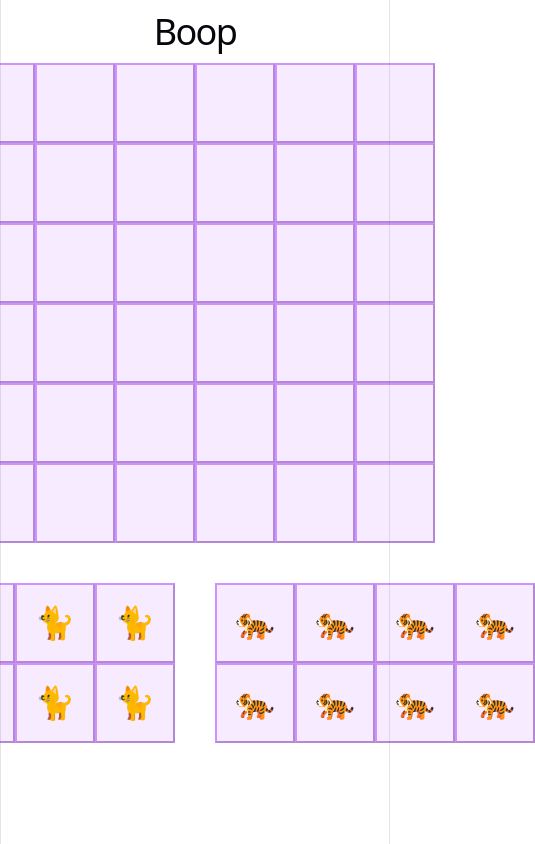
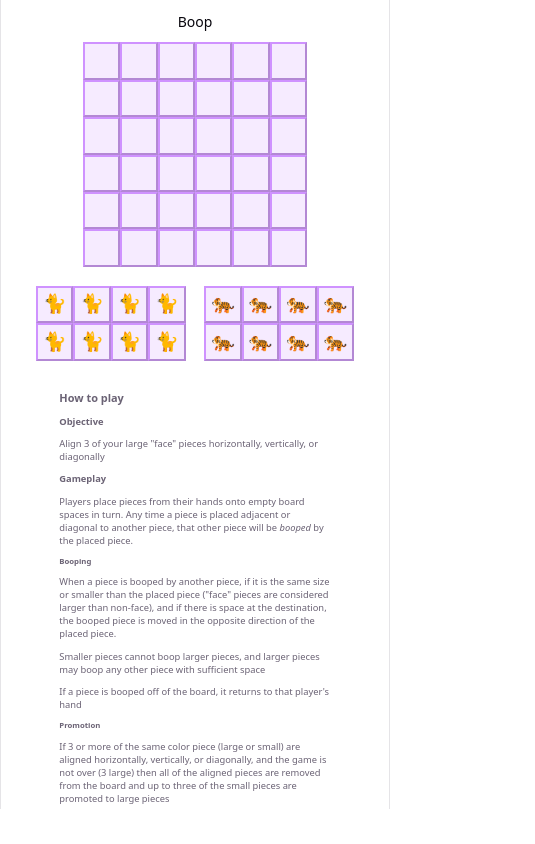
Before and after one commit to RyanAndrewMoore/boop-react, a React (Vite) app: page / in a window 390 px wide. Shown: the whole page, 535 px wide, since content can reach past the window. Built offline with nearby package versions, Linux system fonts and the light colour scheme.

Commit message:
Add layout responsiveness to aspect ratio
Added media query of aspect ratio. When it's less than 1/1, font becomes
relative to viewport-width

```diff
--- a/src/App.css
+++ b/src/App.css
@@ -1,215 +1,39 @@
 * {
   box-sizing: border-box;
-}
-
-.counter {
-  font-size: 16px;
-  padding: 5px 10px;
-  border-radius: 5px;
-  color: var(--accent);
-  background: var(--accent-bg);
-  border: 2px solid transparent;
-  transition: border-color 0.3s;
-  margin-bottom: 24px;
-
-  &:hover {
-    border-color: var(--accent-border);
-  }
-  &:focus-visible {
-    outline: 2px solid var(--accent);
-    outline-offset: 2px;
-  }
-}
-
-.hero {
-  position: relative;
-
-  .base,
-  .framework,
-  .vite {
-    inset-inline: 0;
-    margin: 0 auto;
-  }
-
-  .base {
-    width: 170px;
-    position: relative;
-    z-index: 0;
-  }
-
-  .framework,
-  .vite {
-    position: absolute;
-  }
-
-  .framework {
-    z-index: 1;
-    top: 34px;
-    height: 28px;
-    transform: perspective(2000px) rotateZ(300deg) rotateX(44deg) rotateY(39deg)
-      scale(1.4);
-  }
-
-  .vite {
-    z-index: 0;
-    top: 107px;
-    height: 26px;
-    width: auto;
-    transform: perspective(2000px) rotateZ(300deg) rotateX(40deg) rotateY(39deg)
-      scale(0.8);
-  }
-}
-
-#center {
-  display: flex;
-  flex-direction: column;
-  gap: 25px;
-  place-content: center;
-  place-items: center;
-  flex-grow: 1;
-
-  @media (max-width: 1024px) {
-    padding: 32px 20px 24px;
-    gap: 18px;
-  }
-}
-
-#next-steps {
-  display: flex;
-  border-top: 1px solid var(--border);
-  text-align: left;
-
-  & > div {
-    flex: 1 1 0;
-    padding: 32px;
-    @media (max-width: 1024px) {
-      padding: 24px 20px;
-    }
-  }
-
-  .icon {
-    margin-bottom: 16px;
-    width: 22px;
-    height: 22px;
-  }
-
-  @media (max-width: 1024px) {
-    flex-direction: column;
-    text-align: center;
-  }
-}
-
-#docs {
-  border-right: 1px solid var(--border);
-
-  @media (max-width: 1024px) {
-    border-right: none;
-    border-bottom: 1px solid var(--border);
-  }
-}
-
-#next-steps ul {
-  list-style: none;
-  padding: 0;
-  display: flex;
-  gap: 8px;
-  margin: 32px 0 0;
-
-  .logo {
-    height: 18px;
-  }
-
-  a {
-    color: var(--text-h);
-    font-size: 16px;
-    border-radius: 6px;
-    background: var(--social-bg);
-    display: flex;
-    padding: 6px 12px;
-    align-items: center;
-    gap: 8px;
-    text-decoration: none;
-    transition: box-shadow 0.3s;
-
-    &:hover {
-      box-shadow: var(--shadow);
-    }
-    .button-icon {
-      height: 18px;
-      width: 18px;
-    }
-  }
-
-  @media (max-width: 1024px) {
-    margin-top: 20px;
-    flex-wrap: wrap;
-    justify-content: center;
-
-    li {
-      flex: 1 1 calc(50% - 8px);
-    }
-
-    a {
-      width: 100%;
-      justify-content: center;
-      box-sizing: border-box;
-    }
-  }
-}
-
-#spacer {
-  height: 88px;
-  border-top: 1px solid var(--border);
-  @media (max-width: 1024px) {
-    height: 48px;
-  }
-}
-
-.ticks {
-  position: relative;
-  width: 100%;
-
-  &::before,
-  &::after {
-    content: "";
-    position: absolute;
-    top: -4.5px;
-    border: 5px solid transparent;
-  }
-
-  &::before {
-    left: 0;
-    border-left-color: var(--border);
-  }
-  &::after {
-    right: 0;
-    border-right-color: var(--border);
-  }
 }
 
 .game {
   place-content: center;
   place-items: center;
+  display: flex;
+  flex-direction: column;
+}
+
+.board {
+  display: flex;
+  max-width: 100%;
 }
 
 .square {
-  border: 10px;
+  border: 4rem;
   border-color: var(--accent-border);
+  max-width: 100%;
 }
 
 .square,
 button {
+  max-width: 100%;
   display: flex;
-  height: 80px;
-  width: 80px;
-  height: 80px;
-  width: 80px;
+  height: 4rem;
+  width: 4rem;
+  height: 4rem;
+  width: 4rem;
   place-content: center;
   place-items: center;
 }
 
 button {
-  font-size: xx-large;
+  font-size: 2rem;
   background-color: var(--accent-bg);
   border-color: var(--accent-border);
 
@@ -218,35 +42,54 @@ button {
   }
 }
 .game {
+  width: 100vw;
+  place-items: center;
+  place-content: center;
+  display: flex;
+}
+
+.game-board {
+  max-width: 100vw;
+  display: grid;
+  grid-template-columns: 0 repeat(6, 1fr) 0;
+  grid-template-rows: 0 repeat(6, 1fr) 0;
   place-items: center;
   place-content: center;
 }
 
-.game-board {
-  display: grid;
-  grid-template-columns: repeat(8, 80px);
-  grid-auto-rows: 80px;
+.hands {
+  min-width: none;
+  display: flex;
+  gap: 2em;
   place-items: center;
   place-content: center;
-  margin: -80px;
-}
-
-.hands {
-  display: flex;
-  gap: 40px;
-  place-items: center;
-  place-content: center;
+  max-width: 100%;
 }
 
 .cat-hand,
 .tiger-hand {
-  margin-top: 40px;
+  max-width: 100vw;
+  margin-top: 2rem;
   display: grid;
-  grid-template-columns: repeat(4, 80px);
-  grid-auto-rows: 80px;
+  grid-template-columns: repeat(4, 1fr);
+  grid-auto-rows: 1fr;
 }
 
 .game {
   place-items: center;
   place-content: center;
 }
+
+.rules {
+  width: 30rem;
+  text-align: left;
+  display: flex;
+  flex-direction: column;
+}
+
+div.rules h3,
+div.rules h4,
+div.rules h5,
+div.rules p {
+  margin: .5rem;
+}
--- a/src/App.tsx
+++ b/src/App.tsx
@@ -313,9 +313,11 @@ function App() {
 
   return (
     <>
-      <h1>Boop</h1>
+      <h2>Boop</h2>
       <div className="game">
-        <Board squares={squares} selected={selected} onPlay={handlePlay} />
+        <div className="board">
+          <Board squares={squares} selected={selected} onPlay={handlePlay} />
+        </div>
         <div className="hands">
           <div className="cat-hand">
             <Hand
@@ -338,6 +340,38 @@ function App() {
         </div>
         <h1>{winner ? `Winner: ${winner}` : ""}</h1>
       </div>
+      <div className="rules">
+        <h3>How to play</h3>
+        <h4>Objective</h4>
+        <p>Align 3 of your large "face" pieces horizontally, vertically, or diagonally</p>
+        <h4>Gameplay</h4>
+        <p>
+          Players place pieces from their hands onto empty board spaces in turn.
+          Any time a piece is placed adjacent or diagonal to another piece, that
+          other piece will be <em>booped</em> by the placed piece.
+        </p>
+        <h5>Booping</h5>
+        <p>
+          When a piece is booped by another piece, if it is the same size or
+          smaller than the placed piece ("face" pieces are considered larger
+          than non-face), and if there is space at the destination, the booped
+          piece is moved in the opposite direction of the placed piece.
+        </p>
+        <p>
+          Smaller pieces cannot boop larger pieces, and larger pieces may boop
+          any other piece with sufficient space
+        </p>
+        <p>
+          If a piece is booped off of the board, it returns to that player's
+          hand
+        </p>
+        <h5>Promotion</h5>
+        <p>
+          If 3 or more of the same color piece (large or small) are aligned horizontally, vertically,
+          or diagonally, and the game is not over (3 large) then all of the aligned pieces are
+          removed from the board and up to three of the small pieces are promoted to large pieces
+        </p>
+      </div>
     </>
   );
 }
--- a/src/index.css
+++ b/src/index.css
@@ -11,12 +11,11 @@
   --shadow:
     rgba(0, 0, 0, 0.1) 0 10px 15px -3px, rgba(0, 0, 0, 0.05) 0 4px 6px -2px;
 
-  --sans: system-ui, 'Segoe UI', Roboto, sans-serif;
-  --heading: system-ui, 'Segoe UI', Roboto, sans-serif;
+  --sans: system-ui, "Segoe UI", Roboto, sans-serif;
+  --heading: system-ui, "Segoe UI", Roboto, sans-serif;
   --mono: ui-monospace, Consolas, monospace;
 
-  font: 18px/145% var(--sans);
-  letter-spacing: 0.18px;
+  font: 100% var(--sans);
   color-scheme: light dark;
   color: var(--text);
   background: var(--bg);
@@ -24,10 +23,6 @@
   text-rendering: optimizeLegibility;
   -webkit-font-smoothing: antialiased;
   -moz-osx-font-smoothing: grayscale;
-
-  @media (max-width: 1024px) {
-    font-size: 16px;
-  }
 }
 
 @media (prefers-color-scheme: dark) {
@@ -50,20 +45,33 @@
   }
 }
 
+@media only screen and (max-aspect-ratio: 1/1) {
+  :root {
+    font: 2.4vw var(--sans);
+  }
+}
+
+html {
+  font-size: 1vh;
+}
+
 #root {
-  width: 1126px;
-  max-width: 100%;
-  margin: 0 auto;
+  /* max-width: 100%; */
+  margin: 0;
   text-align: center;
   border-inline: 1px solid var(--border);
-  min-height: 100svh;
+  /* min-height: 100svh; */
   display: flex;
   flex-direction: column;
   box-sizing: border-box;
+  place-items: center;
+  place-content: center;
 }
 
 body {
   margin: 0;
+  /* display: flex; */
+  flex-direction: column;
 }
 
 h1,
@@ -73,7 +81,7 @@ h2 {
   color: var(--text-h);
 }
 
-h1 {
+/* h1 {
   font-size: 56px;
   letter-spacing: -1.68px;
   margin: 32px 0;
@@ -93,19 +101,4 @@ h2 {
 }
 p {
   margin: 0;
-}
-
-code,
-.counter {
-  font-family: var(--mono);
-  display: inline-flex;
-  border-radius: 4px;
-  color: var(--text-h);
-}
-
-code {
-  font-size: 15px;
-  line-height: 135%;
-  padding: 4px 8px;
-  background: var(--code-bg);
-}
+} */
```
